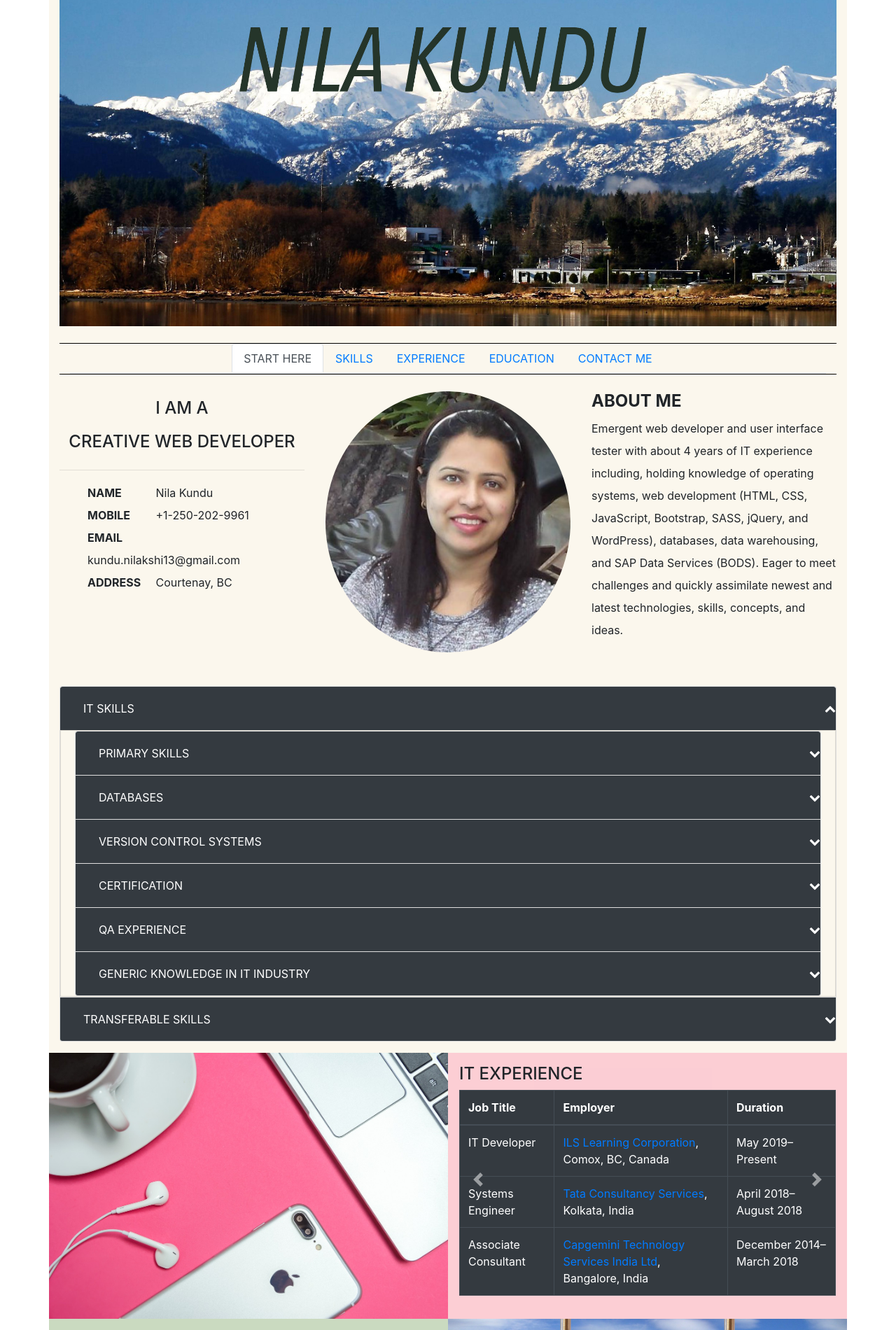
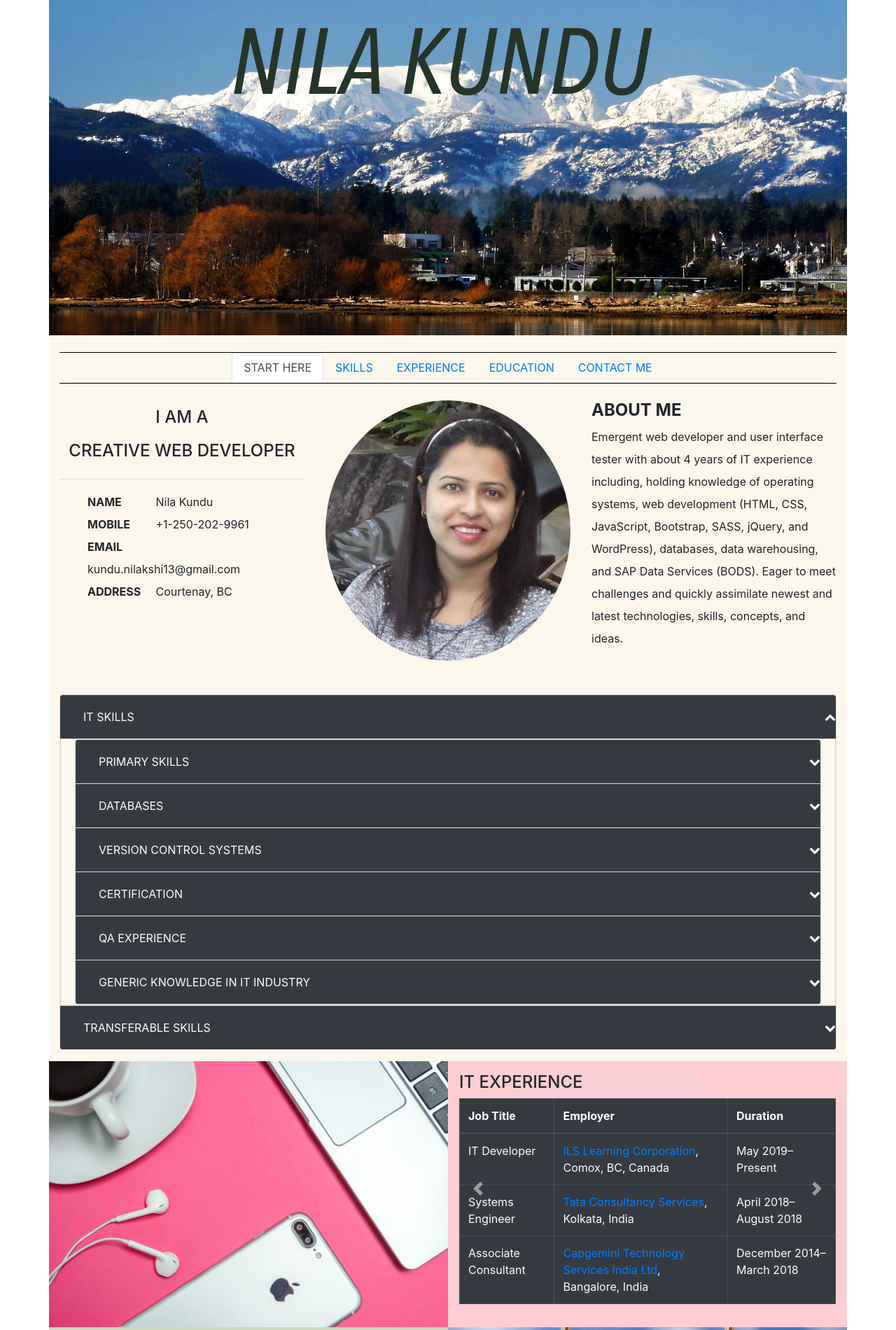
Before and after one commit to imgstudent/nilaGH.github.io, a PHP site: page / in a window 1280 px wide. Shown: the top 1900 px of the page at 70% size. Run offline with PHP 8.4, Linux system fonts and the light colour scheme; some libraries are stand-ins or nearby versions.

Commit message:
Saved changes - May 15, 2020

```diff
--- a/customStyles.css
+++ b/customStyles.css
@@ -133,10 +133,10 @@ body {
     height: 25px;
 }
 
-#employment > img,
+/* #employment > img,
 #education > img {
     padding: 0;
-}
+} */
 
 #employment > div {
     padding: 0;
--- a/index.html
+++ b/index.html
@@ -20,7 +20,7 @@
 <body>
   <div class="container">
     <div class="row">
-      <div class="col-12">
+      <div class="col-12 pl-0 pr-0">
         <img src="images/home-image-2.jpg" alt="html_image" class="col-12 responsive home-image">
       </div>
     </div>
@@ -353,7 +353,7 @@
 
     <div class="row" id="employment">
       <div class="col-sm-12 col-md-6">
-        <img src="images/workWomen.jpg" alt="" class="col-sm-12 responsive pl-0 pr-0 pb-0">
+        <img src="images/workWomen.jpg" alt="" class="col-sm-12 col-md-6 responsive pl-0 pr-0" style="min-height: 100%; min-width: 100%;">
       </div>
       <div class="col-md-6 col-sm-12">
         <div id="carouselEmployment" class="carousel slide" data-ride="carousel">
@@ -453,7 +453,7 @@
     </div>
 
     <div class="row" id="education">
-      <div class="col-md-6 col-sm-12">
+      <div class="col-sm-12 col-md-6">
         <h4>Education</h4>
         <table class="table table-dark table-bordered table-hover">
           <thead>
@@ -477,8 +477,8 @@
           </tbody>
         </table>
       </div>
-      <div class="col-md-6 col-sm-12 pl-0 pr-0 pt-0">
-        <img src="images/education.jpg" alt="" class="col-sm-12 pl-0 pr-0 responsive">
+      <div class="col-sm-12 col-md-6 pl-0 pr-0 pt-0">
+        <img src="images/education.jpg" alt="" class="col-sm-12 col-md-6 responsive pl-0 pr-0" style="min-height: 100%; min-width: 100%;">
       </div>
     </div>
 
```
